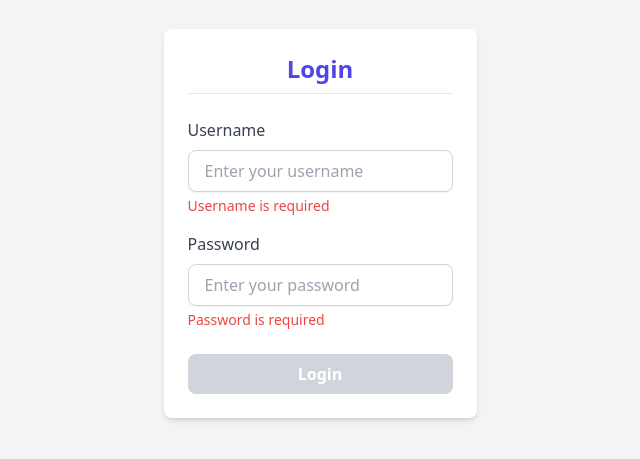
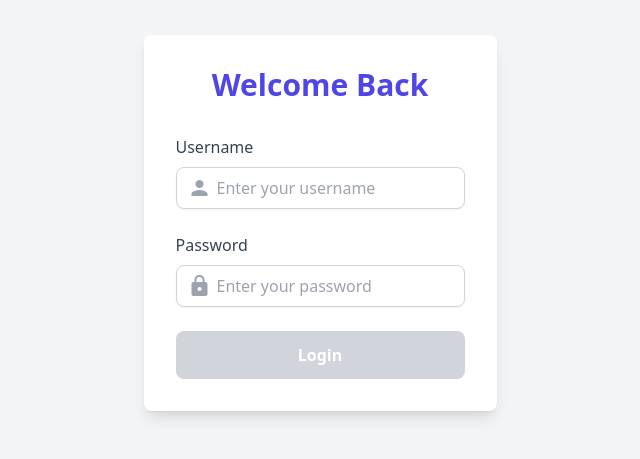
Before and after one commit to wasilwam/student-mgmt-web, an Angular app: page /login in a window 1280 px wide. Shown: the part 177-636 px from the top of the page, without its empty margins (320-960 px from the left). Built offline with nearby package versions, Linux system fonts and the light colour scheme.

Commit message:
chore: login page redesign

```diff
--- a/src/app/pages/generate/generate.component.html
+++ b/src/app/pages/generate/generate.component.html
@@ -25,7 +25,7 @@
     <button
       (click)="generateRecords()"
       class="w-full py-3 bg-indigo-600 text-white rounded-lg hover:bg-indigo-700 transition"
-      [disabled]="isLoading || numRecords === 0"
+      [disabled]="isLoading || numRecords < 0"
     >
       <!-- Spinner or Text -->
       <span *ngIf="isLoading" class="material-icons animate-spin">hourglass_empty</span>
--- a/src/app/pages/login/login.component.html
+++ b/src/app/pages/login/login.component.html
@@ -1,26 +1,31 @@
 <div class="flex items-center justify-center min-h-screen bg-gray-100">
-  <div class="bg-white shadow-md rounded-lg p-6 w-full max-w-md">
-    <h2 class="text-2xl font-bold text-center text-indigo-600 mb-6 border-b pb-2">
-      Login
+  <div class="bg-white shadow-lg rounded-lg p-8 w-full max-w-md">
+    <h2 class="text-3xl font-bold text-center text-indigo-600 mb-8">
+      Welcome Back
     </h2>
     <form [formGroup]="loginForm" (ngSubmit)="onSubmit()">
       <!-- Username Field -->
-      <div class="mb-4">
+      <div class="mb-6">
         <label class="block text-gray-700 font-medium mb-2" for="username">
           Username
         </label>
+        <div class="relative">
+          <span class="absolute inset-y-0 left-0 flex items-center pl-3 text-gray-400">
+            <span class="material-icons">person</span>
+          </span>
           <input
             id="username"
             type="text"
             formControlName="username"
-          class="w-full px-4 py-2 border border-gray-300 rounded-lg shadow-sm focus:ring-indigo-500 focus:border-indigo-500"
+            class="w-full pl-10 pr-4 py-2 border border-gray-300 rounded-lg shadow-sm focus:ring-indigo-500 focus:border-indigo-500"
             placeholder="Enter your username"
           />
+        </div>
         <p
-          *ngIf="loginForm.get('username')?.hasError('required')"
+          *ngIf="loginForm.get('username')?.dirty && loginForm.get('username')?.hasError('required')"
           class="text-red-500 text-sm mt-1"
         >
-          Username is required
+          Username is required.
         </p>
       </div>
 
@@ -29,25 +34,30 @@
         <label class="block text-gray-700 font-medium mb-2" for="password">
           Password
         </label>
+        <div class="relative">
+          <span class="absolute inset-y-0 left-0 flex items-center pl-3 text-gray-400">
+            <span class="material-icons">lock</span>
+          </span>
           <input
             id="password"
             type="password"
             formControlName="password"
-          class="w-full px-4 py-2 border border-gray-300 rounded-lg shadow-sm focus:ring-indigo-500 focus:border-indigo-500"
+            class="w-full pl-10 pr-4 py-2 border border-gray-300 rounded-lg shadow-sm focus:ring-indigo-500 focus:border-indigo-500"
             placeholder="Enter your password"
           />
+        </div>
         <p
-          *ngIf="loginForm.get('password')?.hasError('required')"
+          *ngIf="loginForm.get('password')?.dirty && loginForm.get('password')?.hasError('required')"
           class="text-red-500 text-sm mt-1"
         >
-          Password is required
+          Password is required.
         </p>
       </div>
 
       <!-- Login Button -->
       <button
         type="submit"
-        class="w-full bg-indigo-600 text-white py-2 px-4 rounded-lg font-semibold hover:bg-indigo-700 transition duration-300 disabled:bg-gray-300 disabled:cursor-not-allowed"
+        class="w-full bg-indigo-600 text-white py-3 px-4 rounded-lg font-semibold hover:bg-indigo-700 transition duration-300 disabled:bg-gray-300 disabled:cursor-not-allowed"
         [disabled]="loginForm.invalid"
       >
         Login
```
Also changed, not shown: src/app/pages/login/login.component.ts (+5 -7 lines). Lines whose indentation alone changed are shown as unchanged.
